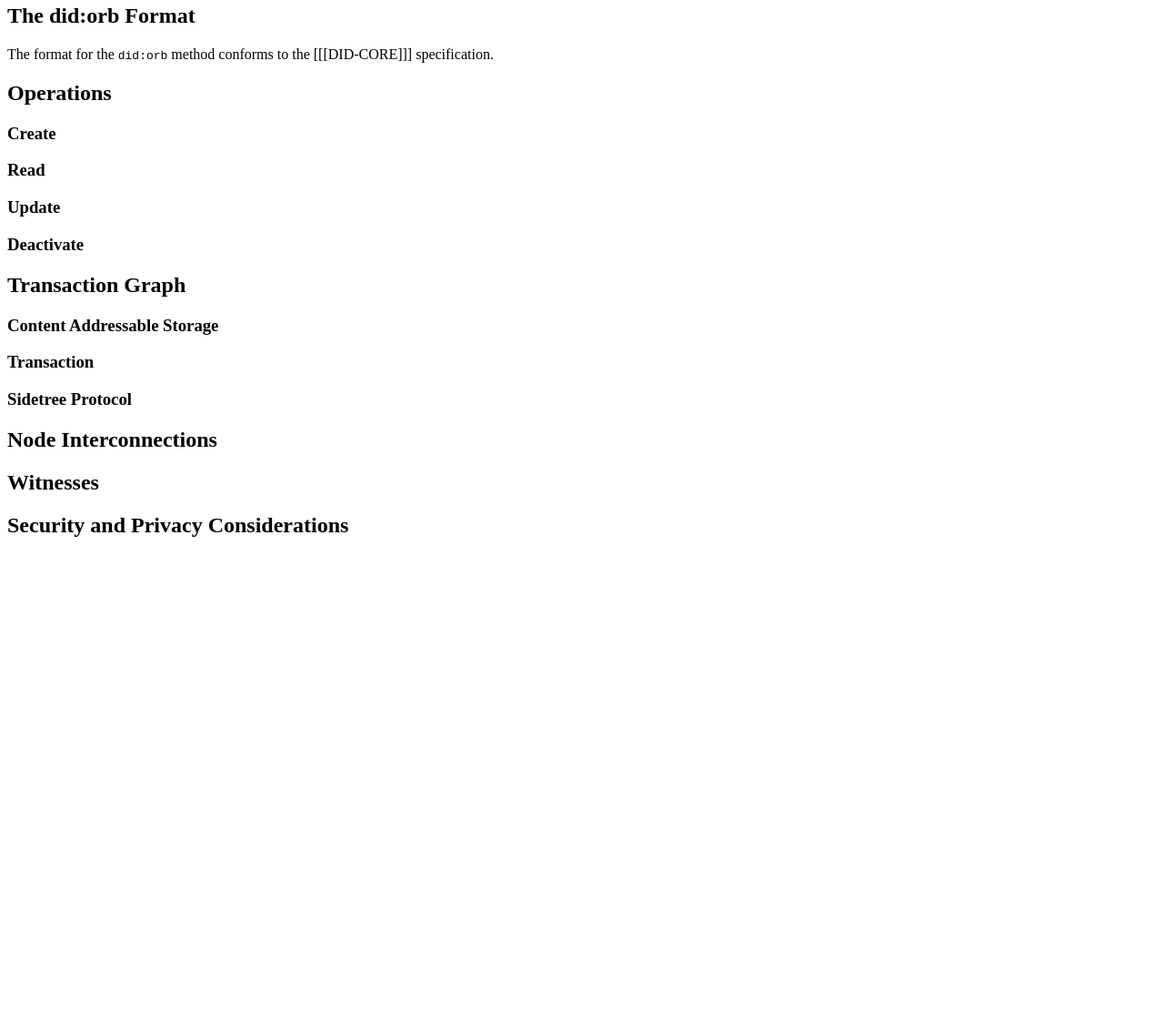
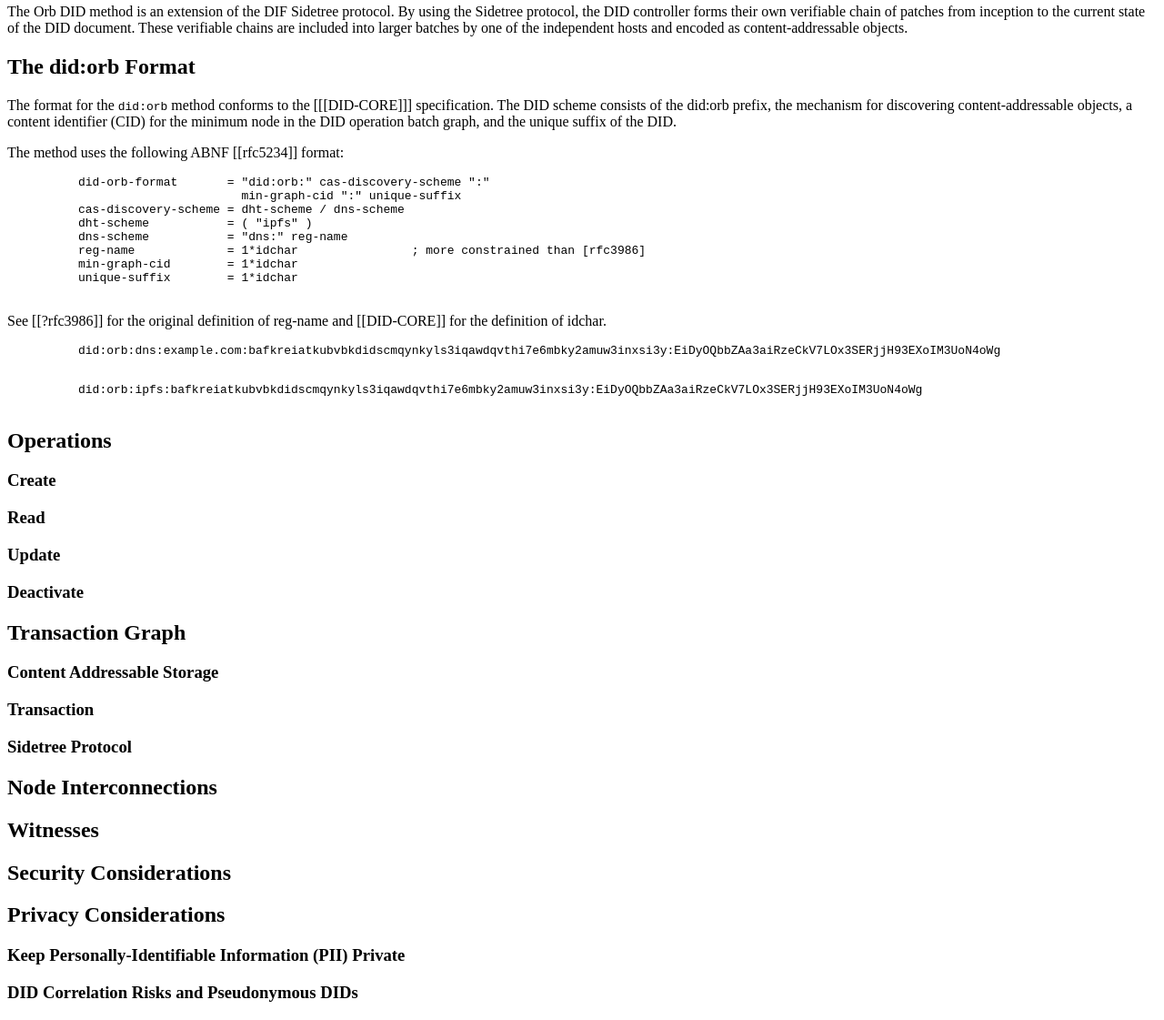
Before and after one commit to trustbloc/did-method-orb, a plain HTML site: page index.html in a window 1280 px wide. Shown: the part 239-1360 px from the top of the page at 91% size. Before the commit the page ends 850 px from the top, so only its background shows below. Drawn offline with Linux system fonts and the light colour scheme.

Commit message:
Add Orb DID format to spec
Signed-off-by: Troy Ronda <troy.ronda@securekey.com>

```diff
--- a/index.html
+++ b/index.html
@@ -54,6 +54,12 @@
         <p>
         </p>
 
+        <p>
+          The Orb DID method is an extension of the DIF Sidetree protocol.
+          By using the Sidetree protocol, the DID controller forms their own verifiable chain of patches from inception to the current state of the DID document.
+          These verifiable chains are included into larger batches by one of the independent hosts and encoded as content-addressable objects.
+        </p>
+
     </section>
 
     <section class="normative">
@@ -61,8 +67,37 @@
 
         <p>
             The format for the <tt>did:orb</tt> method conforms to the [[[DID-CORE]]] specification.
+            The DID scheme consists of the did:orb prefix, the mechanism for discovering content-addressable objects,
+            a content identifier (CID) for the minimum node in the DID operation batch graph, and the unique suffix of the DID.
         </p>
-    </section>
+
+        <p>
+            The method uses the following ABNF [[rfc5234]] format:
+        </p>
+
+        <pre>
+          did-orb-format       = "did:orb:" cas-discovery-scheme ":"
+                                 min-graph-cid ":" unique-suffix
+          cas-discovery-scheme = dht-scheme / dns-scheme
+          dht-scheme           = ( "ipfs" )
+          dns-scheme           = "dns:" reg-name
+          reg-name             = 1*idchar                ; more constrained than [rfc3986]
+          min-graph-cid        = 1*idchar
+          unique-suffix        = 1*idchar
+        </pre>
+
+        <p>
+          See [[?rfc3986]] for the original definition of reg-name and [[DID-CORE]] for the definition of idchar.
+        </p>
+
+        <pre class="example" title="An Orb DID that uses the DNS scheme for content discovery">
+          did:orb:dns:example.com:bafkreiatkubvbkdidscmqynkyls3iqawdqvthi7e6mbky2amuw3inxsi3y:EiDyOQbbZAa3aiRzeCkV7LOx3SERjjH93EXoIM3UoN4oWg
+        </pre>
+
+        <pre class="example" title="An Orb DID that uses the IPFS scheme for content discovery">
+          did:orb:ipfs:bafkreiatkubvbkdidscmqynkyls3iqawdqvthi7e6mbky2amuw3inxsi3y:EiDyOQbbZAa3aiRzeCkV7LOx3SERjjH93EXoIM3UoN4oWg
+        </pre>
+      </section>
 
     <section class="normative">
         <h2>Operations</h2>
@@ -142,10 +177,28 @@
     </section>
 
     <section class="informative">
-        <h2>Security and Privacy Considerations</h2>
+        <h2>Security Considerations</h2>
 
         <p>
         </p>
+    </section>
+
+    <section class="informative">
+      <h2>Privacy Considerations</h2>
+
+      <section class="informative">
+        <h3>Keep Personally-Identifiable Information (PII) Private</h3>
+
+        <p>
+        </p>
+      </section>
+
+      <section class="informative">
+        <h3>DID Correlation Risks and Pseudonymous DIDs</h3>
+
+        <p>
+        </p>
+      </section>
     </section>
 
     <section id='conformance'>
```
